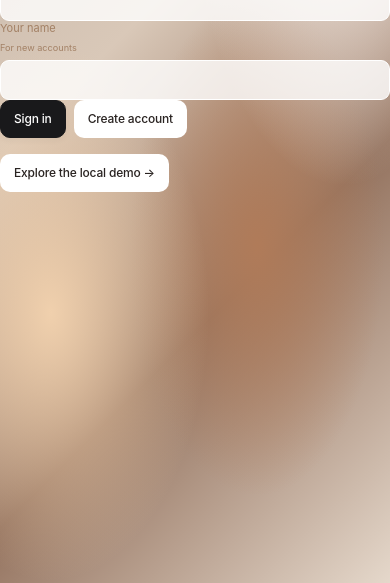
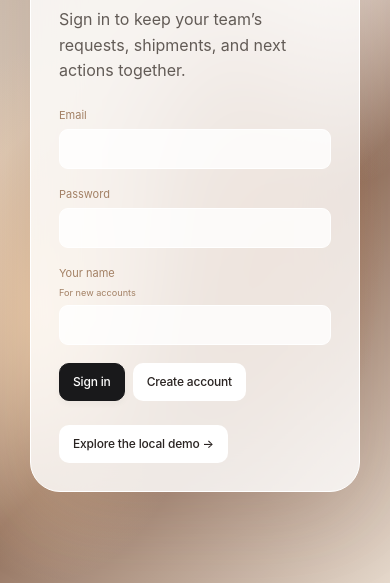
Before and after one commit to N10ai/N10-inboxy, a website: page index.html in a window 390 px wide. Shown: the part 261-844 px from the top of the page. Drawn offline with Linux system fonts and the light colour scheme.

Commit message:
Connect Inboxy to Supabase: style.css

```diff
--- a/style.css
+++ b/style.css
@@ -651,3 +651,4 @@
 .card-due,.card-move select { color: #81624b; }
 .summary-numbers>small,.chart-column>small,.glass-handoffs small { color: #7d6352; }
 .group-tile>p,.group-members small,.group-bottom>span { color: #806046; }
+.auth-shell{min-height:100dvh;display:grid;place-items:center;padding:30px}.auth-card{width:min(100%,510px);padding:42px;background:rgba(255,255,255,.8);border:1px solid #fff;border-radius:30px;box-shadow:0 24px 90px #5a302225;backdrop-filter:blur(30px)}.auth-card h1{font-size:42px;line-height:1.08;letter-spacing:-2px;margin:25px 0}.auth-card p{color:#625b56;line-height:1.6}.auth-card form{display:grid;gap:18px;margin:24px 0}.auth-card .field{display:grid;gap:7px}.auth-card input{width:100%;box-sizing:border-box}.workspace-choice{display:block;width:100%;text-align:left;margin:10px 0;padding:18px}.auth-card #auth-message{color:#b63815}#workspace-access{margin-top:28px}#workspace-access h2{font-size:24px}@media(max-width:600px){.auth-card{padding:28px}.auth-card h1{font-size:36px}.topbar-right{flex-wrap:wrap}}
```
